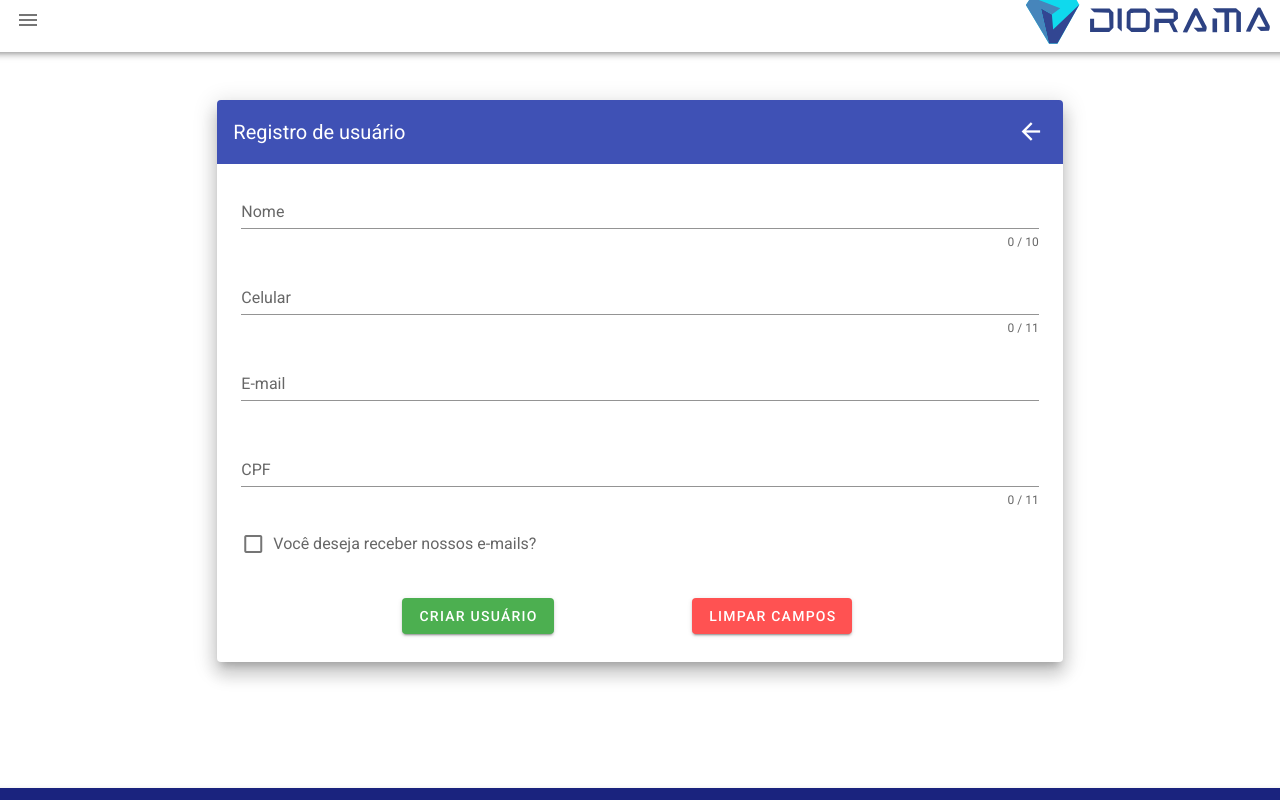
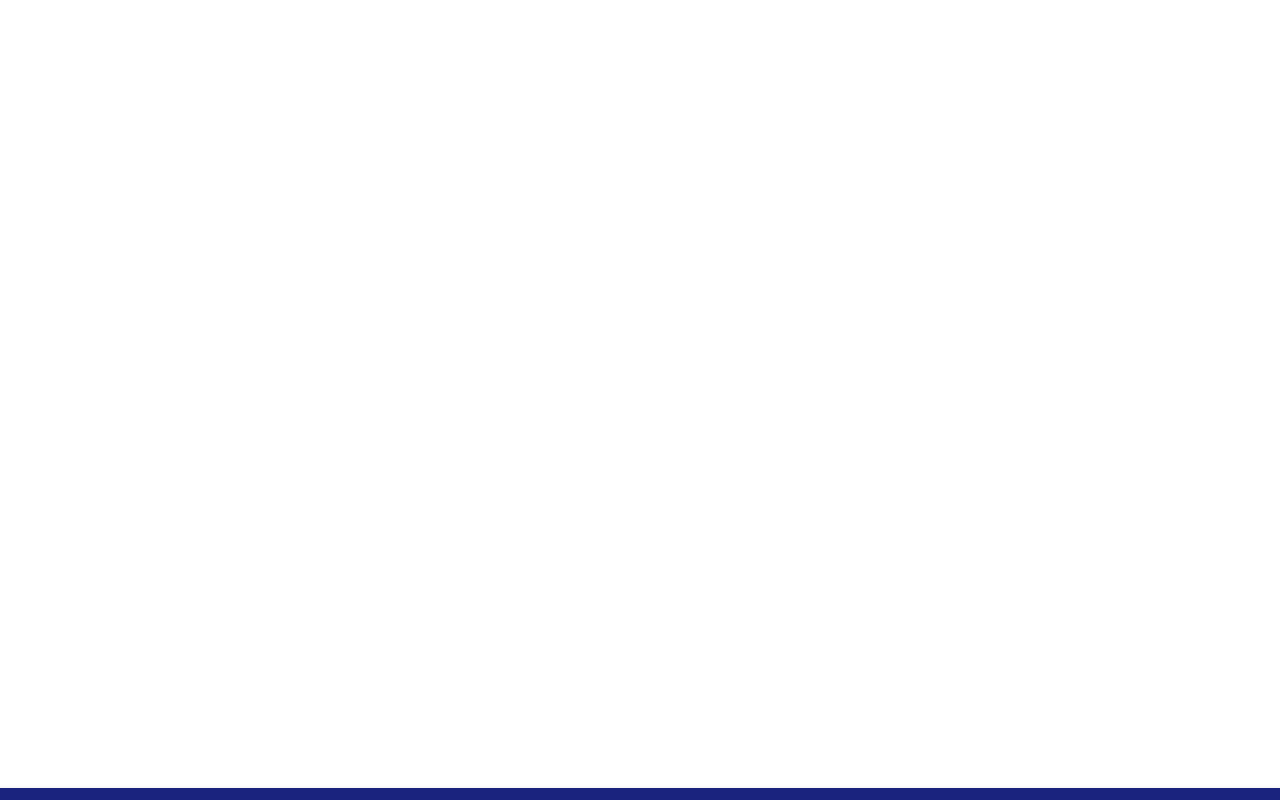
Before and after one commit to jhoneffernandes/Projeto-Integrador-II, a Nuxt app: page /painel/usuarios/AppForm in a window 1280 px wide. Shown: the top 800 px of the page. Built offline with nearby package versions, Linux system fonts and the light colour scheme; what vue-ls, vue-plyr would draw is missing.

Commit message:
teste 1 area adm

```diff
--- a/pages/painel/usuarios/AppForm.vue
+++ /dev/null
@@ -1,184 +0,0 @@
-<template>
-<div>
-      <AppDrawer/>
-
-
-      <v-row align="center"  justify="center" class="mt-12">
-        <v-col
-          cols="12"
-          sm="10"
-          md="8"
-          >
-<v-card height="100%" class="elevation-12">
-    <v-toolbar
-              color="indigo"
-              dark
-              flat>
-              <v-toolbar-title>Registro de usuário</v-toolbar-title>
-              <div class="flex-grow-1"></div>
-              <v-btn icon large to="/painel/usuarios/Perfis">
-                      <v-icon dark left>mdi-arrow-left</v-icon>
-                    </v-btn>
-            </v-toolbar>
-  <v-form
-  id="valid"
-    ref="form"
-    v-model="valid"
-    lazy-validation
-  >
-    <v-text-field class="my-5 mx-6"
-      v-model="nome"
-      :counter="10"
-      :rules="nomeRules"
-      label="Nome"
-      required
-    ></v-text-field>
-
-    <v-text-field class="my-5 mx-6"
-      v-model="cel"
-      :counter="11"
-      :rules="celRules"
-      label="Celular"
-      required
-    ></v-text-field>
-
-    <v-text-field class="my-5 mx-6"
-      v-model="email"
-      :rules="emailRules"
-      label="E-mail"
-      required
-    ></v-text-field>
-
-     <v-text-field class="my-5 mx-6"
-      v-model="cpf"
-      :counter="11"
-      :rules="cpfRules"
-      label="CPF"
-      required
-    ></v-text-field>
-
-       <v-checkbox class="my-5 mx-6"
-      v-model="checkbox"
-      :rules="[v => !!v || 'Você precisa aceitar para continuar!']"
-      label="Você deseja receber nossos e-mails?"
-      required
-    ></v-checkbox>
-
-<v-row align="center" justify="center">
-  <v-col cols="6" sm="5" md="4">
-    <v-btn
-      :disabled="!valid"
-      color="success"
-      class="mx-10 mb-4"
-      @click="validate"
-    >
-      Criar usuário
-    </v-btn>    </v-col>
-<v-col cols="6"  sm="5" md="4">
-    <v-btn
-      color="error"
-      class="mx-10 mb-4"
-      @click="reset"
-    >
-      Limpar campos
-    </v-btn>
-    </v-col>
-    </v-row>
-  </v-form>
-  </v-card>
-        </v-col>
-      </v-row>
-  </div>
-</template>
-
-<script>
-import AppDrawer from '~/components/AppDrawer';
-export default {
-  components: {
-    AppDrawer,
-  },
-  head: {
-    titleTemplate: '%s - Formulário de registro de usuário',
-    meta: [
-      { charset: 'utf-8' },
-      { name: 'viewport', content: 'width=device-width, initial-scale=1' },
-      { hid: 'description', name: 'description', content: 'Formulário de registro de novo usuário na Diorama Cursos online' }
-    ]
-  },
-
-    data () {
-      return {
-
-        nome: '',
-        cel: '',
-        cpf: '',
-        email: ''
-          }
-
-
-    },
-
-    data: () => ({
-      valid: true,
-      nome: '',
-      nomeRules: [
-        v => !!v || 'O nome é obrigatório',
-        v => (v && v.length <= 10) || 'O nome de usuário deve ser menor que 10 caractéres',
-      ],
-
- cel: '',
-      celRules: [
-        v => !!v || 'O número de celular é obrigatório',
-        v => (v && v.length <= 11) || 'O número de celular deve ser menor que 11 caractéres',
-      ],
-
-      cpf: '',
-      cpfRules: [
-        v => !!v || 'O CPF é obrigatório',
-        v => (v && v.length <= 11) || 'O CPF deve ser menor que 11 caractéres',
-      ],
-
-      email: '',
-      emailRules: [
-        v => !!v || 'O e-mail é obrigatório',
-        v => /.+@.+\..+/.test(v) || 'O e-mail deve ser válido',
-      ],
-
-      checkbox: false,
-
-    }),
-
-    methods: {
-      validate () {
-        if (this.$refs.form.validate()) {
-          (this.snackbar = true)
-           const dados = {
-        nome: this.nome,
-        cel: this.cel,
-        cpf: this.cpf,
-        email: this.email
-      }
-      let usuarios = this.$ls.get('usuarios')
-      if (usuarios) {
-        dados.id = usuarios.length + 1
-        usuarios.push(dados)
-      } else {
-        dados.id = 1
-        usuarios = [ dados ]
-      }
-      this.$ls.set('usuarios', usuarios)
-      this.$router.push('/painel/usuarios/Perfis')
-    }
-
-        },
-         reset () {
-
-        this.$refs.form.reset()
-      }
-      }
-
-
-    }
-
-
-</script>
--- a/pages/painel/usuarios/Perfis.vue
+++ b/pages/painel/usuarios/Perfis.vue
@@ -13,7 +13,7 @@
       <v-toolbar flat color="white">
         <v-toolbar-title>Controle de Alunos</v-toolbar-title>
 
-   <v-btn color="indigo" dark class="mb-2" v-on="on" to="/painel/usuarios/AppForm">Cadastrar Aluno</v-btn>
+   <v-btn color="indigo" dark class="mb-2" v-on="on" to="/painel/usuarios/incluir">Cadastrar Aluno</v-btn>
 
       </v-toolbar>
     </template>
--- /dev/null
+++ b/pages/painel/usuarios/incluir.vue
@@ -0,0 +1,143 @@
+<template>
+  <v-container>
+    <v-form v-model="valid" ref="form" lazy-validation="">
+      <v-card>
+        <v-card-title>{{ modo }} usuário</v-card-title>
+        <v-card-text>
+          <v-text-field
+            v-model="nome"
+            :counter="50"
+            :rules="nomeRules"
+            label="Nome completo"
+            required />
+
+            <v-text-field
+            v-model="cel"
+            :counter="11"
+            :rules="celRules"
+            label="Celular"
+            required />
+
+            <v-text-field
+            v-model="cpf"
+            :counter="11"
+            :rules="cpfRules"
+            label="CPF"
+            required />
+
+          <v-text-field
+            v-model="email"
+            :counter="100"
+            :rules="emailRules"
+            label="E-mail"
+            autocomplete="new-password"
+            required />
+
+          <v-text-field
+            type="password"
+            v-model="senha"
+            :counter="50"
+            :rules="senhaValidacao"
+            label="Senha"
+            autocomplete="new-password"
+            v-if="modo == 'Incluir'" />
+        </v-card-text>
+        <v-card-actions>
+          <v-btn color="primary" @click="salvar" :disabled="!valid">
+            <v-icon small class="mr-2">mdi-content-save</v-icon>
+            Salvar
+          </v-btn>
+          <v-btn color="secondary" text @click="cancelar">
+            <v-icon small class="mr-2">mdi-undo</v-icon>
+            Cancelar
+          </v-btn>
+        </v-card-actions>
+      </v-card>
+    </v-form>
+  </v-container>
+</template>
+
+<script>
+export default {
+  data () {
+    return {
+      id: this.$route.params.id,
+      modo: this.$route.params.id == 'incluir' ? 'Incluir' : 'Editar',
+      nome: '',
+      cel: '',
+      cpf: '',
+      email: '',
+      senha: '',
+      valid: true,
+      nomeRules: [
+        v => !!v || 'Nome completo é obrigatório',
+        v => (v && v.length <= 50) || 'Nome completo deve ter no máximo 50 caracteres'
+      ],
+
+      celRules: [
+        v => !!v || 'Celular é obrigatório',
+        v => (v && v.length <= 15) || 'Celular deve ter no máximo 15 caracteres'
+      ],
+
+      cpfRules: [
+        v => !!v || 'CPF é obrigatório',
+        v => (v && v.length <= 15) || 'CPF deve ter no máximo 15 caracteres'
+      ],
+      emailRules: [
+        v => !!v || 'E-mail é obrigatório',
+        v => (v && v.length <= 100) || 'E-mail deve ter no máximo 100 caracteres',
+        v => /.+@.+\..+/.test(v) || 'E-mail deve ter um formato válido'
+      ],
+      senhaValidacao: [
+        v => this.modo == 'Incluir' && (!!v || 'Senha é obrigatória'),
+        v => this.modo == 'Incluir' && ((v && v.length <= 100) || 'Senha deve ter no máximo 50 caracteres')
+      ]
+    }
+  },
+  created () {
+    const usuarios = this.$ls.get('usuarios')
+    if (usuarios) {
+      const usuario = usuarios.find(u => u.id == this.id)
+      if (usuario) {
+        this.nome = usuario.nome
+        this.apelido = usuario.apelido
+        this.cel = usuario.cel
+        this.cpf = usuario.cpf
+        this.email = usuario.email
+      }
+    }
+  },
+  methods: {
+    gerarId () {
+      return Math.round(Math.random() * 9999)
+    },
+    salvar () {
+      let dados = this.$ls.get('usuarios')
+      if (!dados) dados = []
+      if (this.modo == 'Incluir') {
+        dados.push({
+          id: this.gerarId(),
+          nome: this.nome,
+          apelido: this.apelido,
+          cel: this.cel,
+          cpf: this.cpf,
+          email: this.email,
+          senha: this.senha
+        })
+      } else {
+        const i = dados.findIndex(u => u.id == this.id)
+        dados[i].nome = this.nome
+        dados[i].apelido = this.apelido
+        dados[i].cel = this.cel
+        dados[i].cpf = this.cpf
+        dados[i].email = this.email
+      }
+      this.$ls.set('usuarios', dados)
+      this.$router.push('/painel/usuarios/Perfis')
+    },
+    cancelar () {
+      this.$router.push('/painel/usuarios/Perfis')
+    }
+  }
+}
+</script>
```
